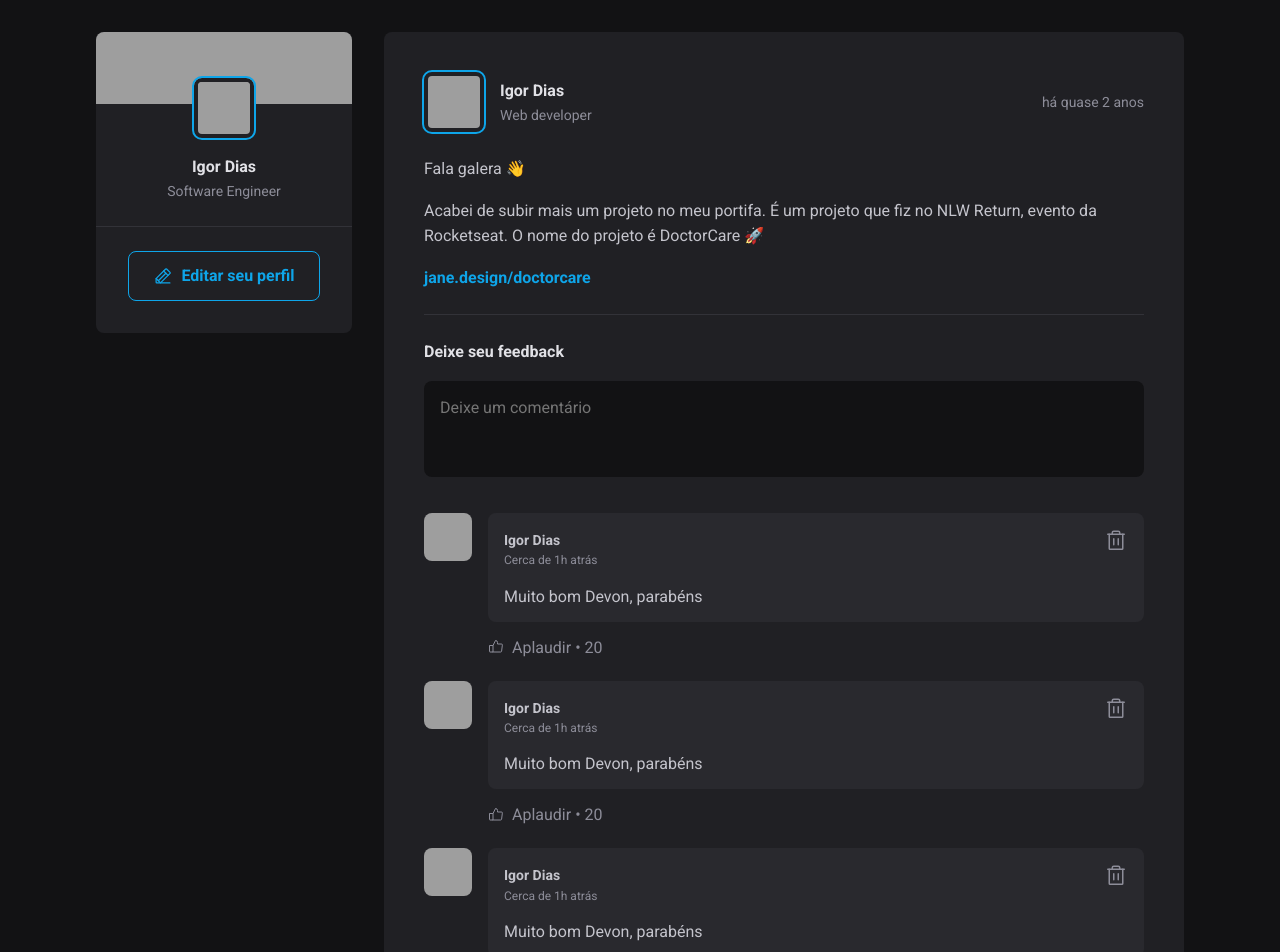
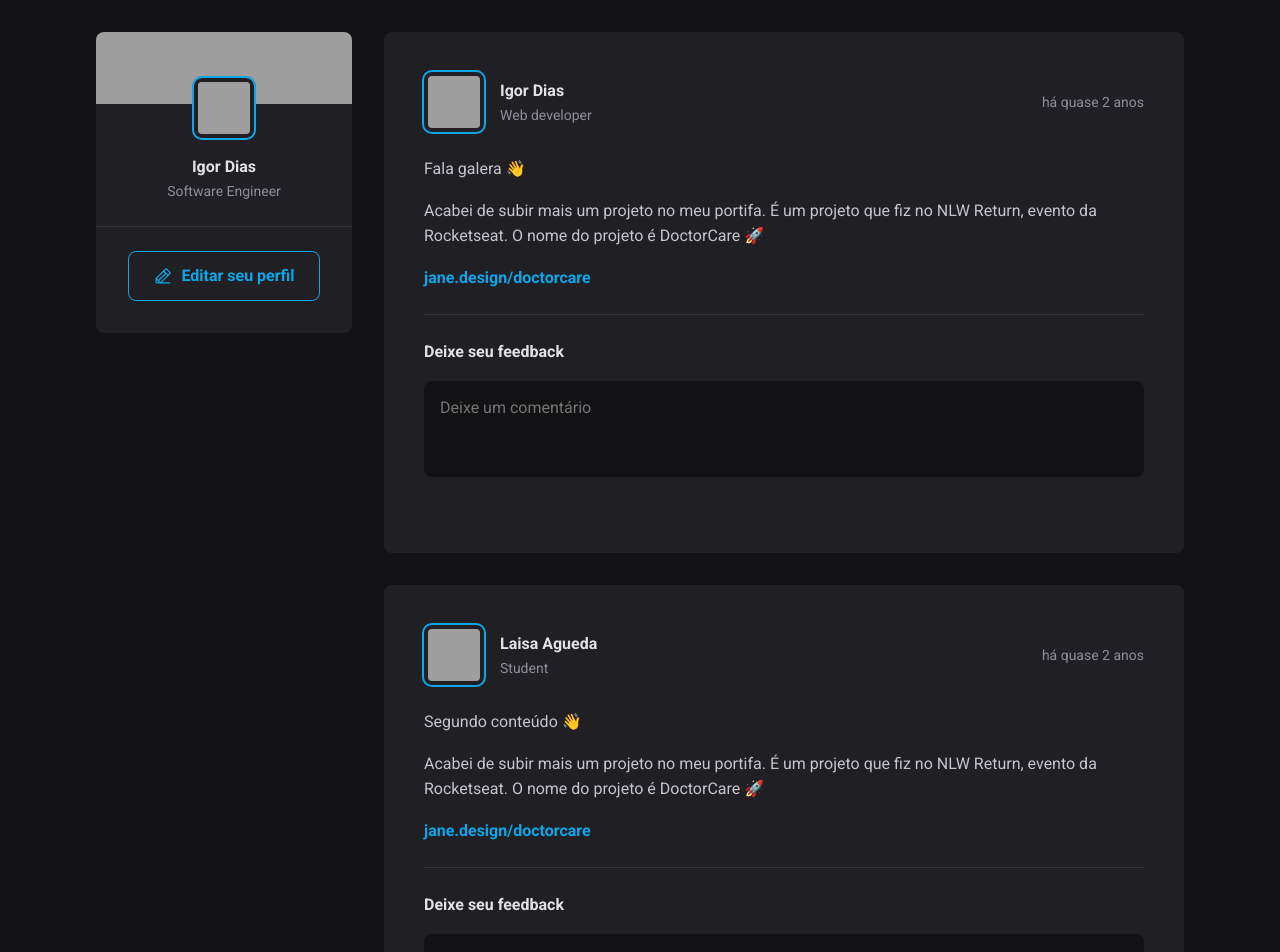
Before and after one commit to Igorth/hydro-feed, a React (Vite) app: page / in a window 1280 px wide. Shown: the top 952 px of the page. Built offline with nearby package versions, Linux system fonts and the light colour scheme; grey boxes are pictures that could not be loaded.

Commit message:
feat: add useState for Comments  in the Post component

```diff
--- a/src/components/Post.jsx
+++ b/src/components/Post.jsx
@@ -4,8 +4,13 @@
 import { Avatar } from './Avatar';
 import { Comment } from './Comment';
 import styles from './Post.module.css';
+import { useState } from 'react';
 
 export function Post({ author, content, publishedAt }) {
+  // Estado = variáveis que eu quero que o componente monitore
+  // Segundo parametro = uma função para alterar o valor da minha variável
+  const [comments, setComments] = useState([]);
+
   const publishedDateFormatted = format(
     publishedAt,
     "d 'de' LLLL 'às' HH:mm'h'",
@@ -17,6 +22,15 @@
     locale: ptBR,
     addSuffix: true,
   });
+
+  function handleCreateNewComment() {
+    event.preventDefault();
+    //Spread Operator, ele lê o que tem nos comentários e copia
+    //Mesma coisa = setComments([1, 2])
+    setComments([...comments, comments.length + 1]);
+    console.log(comments);
+  }
+
   return (
     <article className={styles.post}>
       <header>
@@ -50,7 +64,7 @@
         })}
       </div>
 
-      <form className={styles.commentForm}>
+      <form onSubmit={handleCreateNewComment} className={styles.commentForm}>
         <strong>Deixe seu feedback</strong>
         <textarea placeholder="Deixe um comentário" />
 
@@ -60,9 +74,9 @@
       </form>
 
       <div className={styles.commentList}>
-        <Comment />
-        <Comment />
-        <Comment />
+        {comments.map((comment) => {
+          return <Comment />;
+        })}
       </div>
     </article>
   );
```
